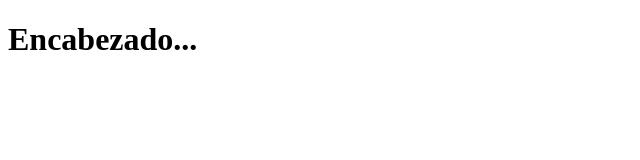
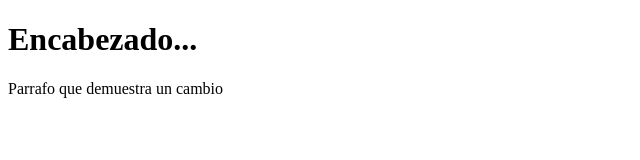
Before and after one commit to alexosoriobarone/appwebfds, a plain HTML site: page proyectoweb/recsources/index.html in a window 1280 px wide. Shown: the whole page, without its empty margins (0-640 px from the left). Drawn offline with Linux system fonts and the light colour scheme.

Commit message:
Adicion de parrafo

```diff
--- a/proyectoweb/recsources/index.html
+++ b/proyectoweb/recsources/index.html
@@ -9,6 +9,7 @@
 
 <body>
     <h1>Encabezado...</h1>
+    <p>Parrafo que demuestra un cambio</p>
 </body>
 
 </html>
```
